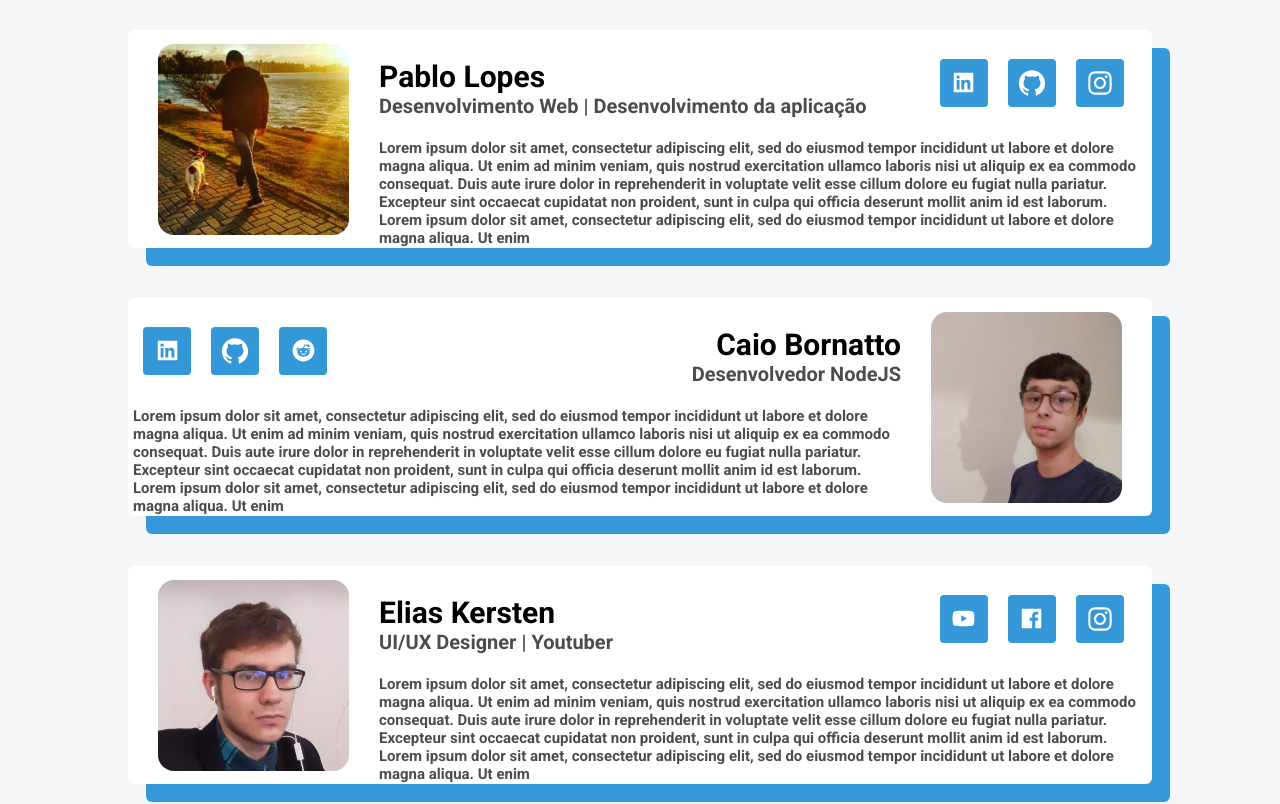
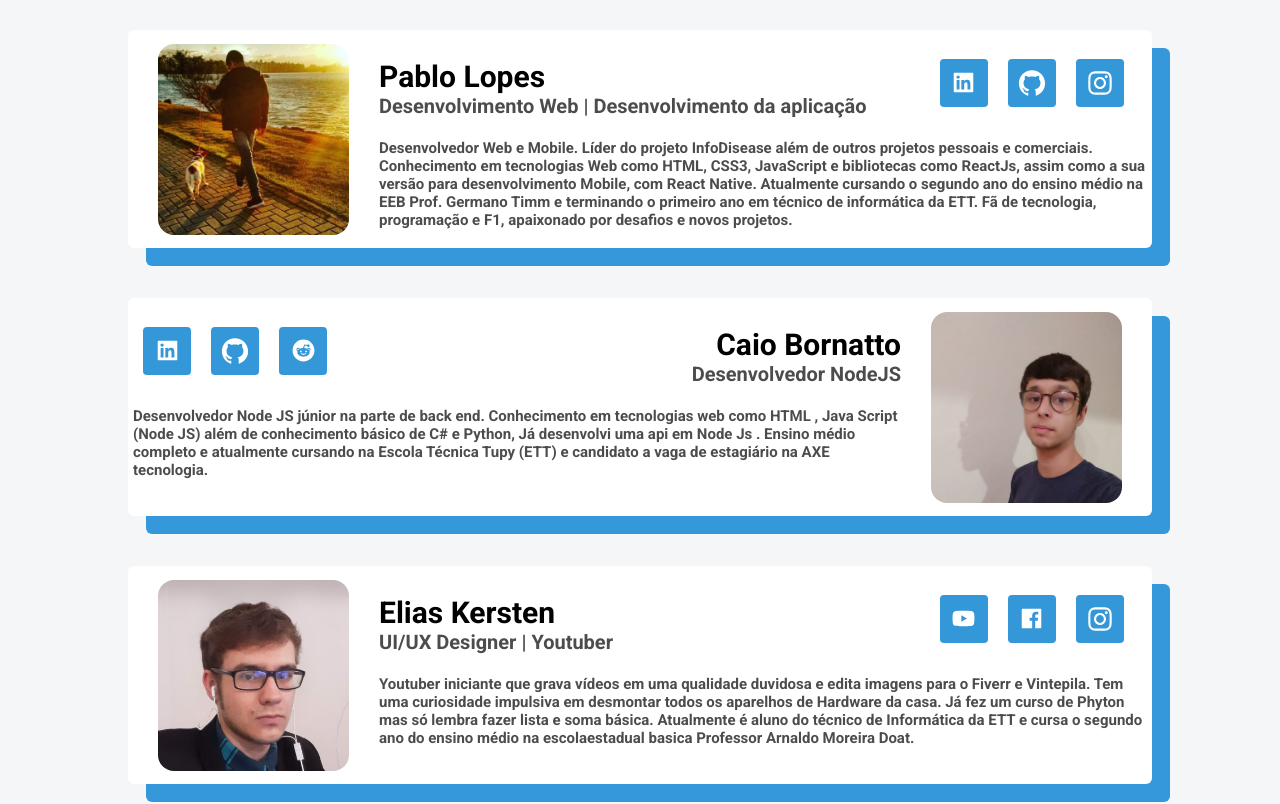
Before and after one commit to PabloLopes19/InfoDisease, a React (Create React App) app: page /about in a window 1280 px wide. Shown: the part 380-1184 px from the top of the page. Built offline with nearby package versions, Linux system fonts and the light colour scheme.

Commit message:
Once again

```diff
--- a/src/components/PeopleCardLarge/index.tsx
+++ b/src/components/PeopleCardLarge/index.tsx
@@ -23,7 +23,7 @@ const PeopleCardLarge: React.FC = () => {
                     </DataSideTopRight>
                 </DataSideTop>
                 <DataSideBottom id="SideBottom">
-                    <DataText id="DataText">Lorem ipsum dolor sit amet, consectetur adipiscing elit, sed do eiusmod tempor incididunt ut labore et dolore magna aliqua. Ut enim ad minim veniam, quis nostrud exercitation ullamco laboris nisi ut aliquip ex ea commodo consequat. Duis aute irure dolor in reprehenderit in voluptate velit esse cillum dolore eu fugiat nulla pariatur. Excepteur sint occaecat cupidatat non proident, sunt in culpa qui officia deserunt mollit anim id est laborum. Lorem ipsum dolor sit amet, consectetur adipiscing elit, sed do eiusmod tempor incididunt ut labore et dolore magna aliqua. Ut enim</DataText>
+                    <DataText id="DataText">Desenvolvedor Web e Mobile. Líder do projeto InfoDisease além de outros projetos pessoais e comerciais. Conhecimento em tecnologias Web como HTML, CSS3, JavaScript e bibliotecas como ReactJs, assim como a sua versão para desenvolvimento Mobile, com React Native. Atualmente cursando o segundo ano do ensino médio na EEB Prof. Germano Timm e terminando o primeiro ano em técnico de informática da ETT. Fã de tecnologia, programação e F1, apaixonado por desafios e novos projetos.</DataText>
                 </DataSideBottom>
             </DataSide>
         </LeftCard>
@@ -42,7 +42,7 @@ const PeopleCardLarge: React.FC = () => {
                     </DataSideTopRightReverse>
                 </DataSideTopReverse>
                 <DataSideBottom>
-                    <DataText id="DataText">Lorem ipsum dolor sit amet, consectetur adipiscing elit, sed do eiusmod tempor incididunt ut labore et dolore magna aliqua. Ut enim ad minim veniam, quis nostrud exercitation ullamco laboris nisi ut aliquip ex ea commodo consequat. Duis aute irure dolor in reprehenderit in voluptate velit esse cillum dolore eu fugiat nulla pariatur. Excepteur sint occaecat cupidatat non proident, sunt in culpa qui officia deserunt mollit anim id est laborum. Lorem ipsum dolor sit amet, consectetur adipiscing elit, sed do eiusmod tempor incididunt ut labore et dolore magna aliqua. Ut enim</DataText>
+                    <DataText id="DataText">Desenvolvedor Node JS júnior na parte de back end. Conhecimento em tecnologias web como HTML , Java Script (Node JS) além de conhecimento básico de C# e Python, Já desenvolvi uma api em Node Js . Ensino médio completo e atualmente cursando na Escola Técnica Tupy (ETT) e candidato a vaga de estagiário na AXE tecnologia.</DataText>
                 </DataSideBottom>
             </DataSide>
         </RightCard>
@@ -61,7 +61,7 @@ const PeopleCardLarge: React.FC = () => {
                     </DataSideTopRight>
                 </DataSideTop>
                 <DataSideBottom>
-                    <DataText id="DataText">Lorem ipsum dolor sit amet, consectetur adipiscing elit, sed do eiusmod tempor incididunt ut labore et dolore magna aliqua. Ut enim ad minim veniam, quis nostrud exercitation ullamco laboris nisi ut aliquip ex ea commodo consequat. Duis aute irure dolor in reprehenderit in voluptate velit esse cillum dolore eu fugiat nulla pariatur. Excepteur sint occaecat cupidatat non proident, sunt in culpa qui officia deserunt mollit anim id est laborum. Lorem ipsum dolor sit amet, consectetur adipiscing elit, sed do eiusmod tempor incididunt ut labore et dolore magna aliqua. Ut enim</DataText>
+                    <DataText id="DataText">Youtuber iniciante que grava vídeos em uma qualidade duvidosa e edita imagens para o Fiverr e Vintepila. Tem uma curiosidade impulsiva em desmontar todos os aparelhos de Hardware da casa. Já fez um curso de Phyton mas só lembra fazer lista e soma básica. Atualmente é aluno do técnico de Informática da ETT e cursa o segundo ano do ensino médio na escolaestadual basica Professor Arnaldo Moreira Doat.</DataText>
                 </DataSideBottom>
             </DataSide>
         </LeftCard>
```
